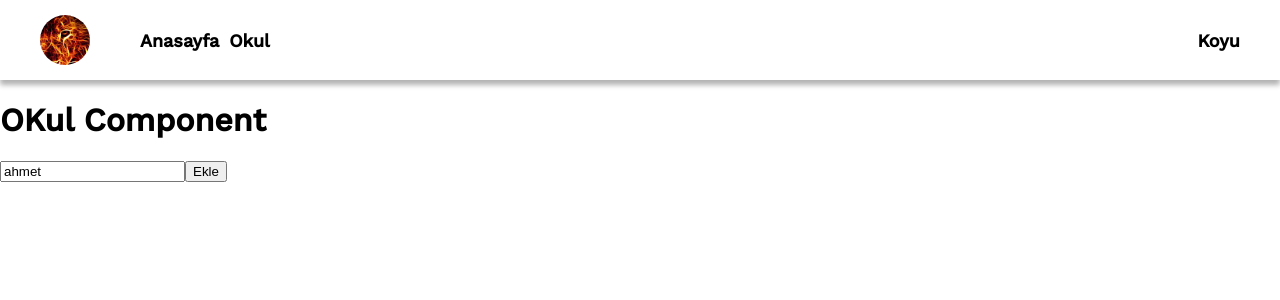
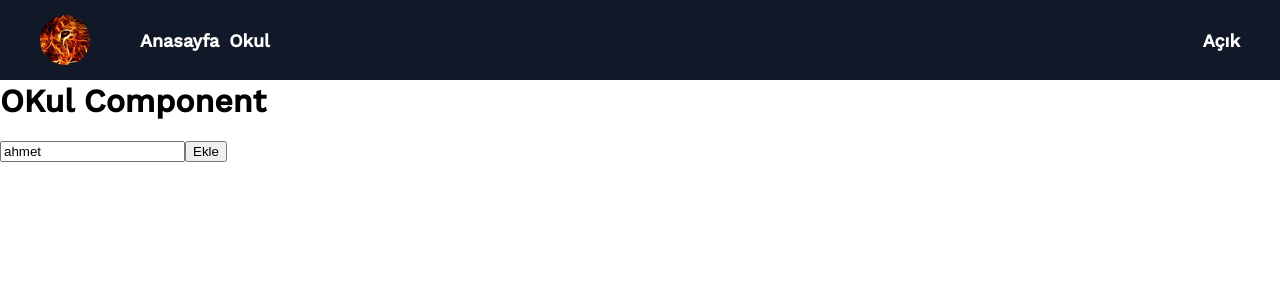
Before and after one commit to Devbatuk/My-Web-Page, a React (Create React App) app: page /okul in a window 1280 px wide. Shown: the top 300 px of the page. Built offline with nearby package versions, Linux system fonts and the light colour scheme.

Commit message:
senkronize tema!

```diff
--- a/src/App.js
+++ b/src/App.js
@@ -1,4 +1,4 @@
-import { Routes, Route, Navigate, useLocation, Link } from "react-router-dom";
+import { Routes, Route, Navigate, useLocation, Link} from "react-router-dom";
 import { useRef, useState } from "react";
 import Okul from "./Pages/Okul";
 import Anasayfa from "./Pages/Anasayfa";
@@ -6,8 +6,19 @@ import Page404 from "./Pages/Page404";
 
 function App() {
 
+  const location = useLocation();
+  localStorage.setItem("location",location.pathname);
+
+  // if(location.pathname != "/anasayfa"){
+  //   console.log("deneme baladad");
+  //   <Navigate to="/anasayfa"/>
+  // }
+
   return (
     <>
+      {window.onload = () =>{
+        <Navigate to={localStorage.getItem("location")}/>
+      }}
       <Routes>
         <Route path="*" element={<Page404 />} />
         <Route path="/" element={<Anasayfa />} />
--- a/src/component/Header.js
+++ b/src/component/Header.js
@@ -10,17 +10,19 @@ export default function Header() {
     const TemaAyarla = () => {
         if (Tema == "dark") {
             setTema("light");
+            localStorage.setItem("siteTema","light");
         } else {
             setTema("dark");
+            localStorage.setItem("siteTema","dark");
         }
     }
 
-    if (Tema == "light") {
+    if (localStorage.getItem("siteTema") == "light") {
         document.body.style.backgroundColor = "#111827";
     }
 
     return (
-        <div className={Tema == "dark" ? "header" : "headerDark"}>
+        <div className={localStorage.getItem("siteTema") == "dark" ? "header" : "headerDark"}>
             <img src={profileFoto} alt="resim bulunamadı" />
             <ul>
                 <li>
@@ -36,7 +38,7 @@ export default function Header() {
             </ul>
 
             <div className="temaButton" onClick={TemaAyarla}>
-                {Tema == "dark" ? "Koyu" : "Açık"}
+                {localStorage.getItem("siteTema") == "dark" ? "Koyu" : "Açık"}
             </div>
         </div>
     )
--- a/src/component/MainContent.js
+++ b/src/component/MainContent.js
@@ -8,13 +8,13 @@ export default function MainContent() {
     const {Tema,setTema} = useContext(Context);
 
     return (
-        <div className={Tema == "light"?"mainDark":"main"}>
+        <div className={localStorage.getItem("siteTema") == "light"?"mainDark":"main"}>
             <div className="maincontent">
                 {/* <img className="batuFoto" style={{width:300 + "px",height:200 + "px"}} src={BatuhanFoto} alt="resim bulunamadı" /> */}
                 <img src={BatuhanFoto} className="batuFoto"></img>
 
                 <div className="mainContent-text">
-                    <p className={Tema == "light"?"textDark":"text"}>
+                    <p className={localStorage.getItem("siteTema") == "light"?"textDark":"text"}>
                         Merhaba, ben Batuhan. 16 yaşındayım, Nevzat Ayaz Anadolu Lisesinde 10.sınıf öğrencisiyim. Yazılım sektörüne ilk olarak
                         2020 yılında adım attım. Yazılıma C# öğrenerek başladım daha sonrasında Cpp, Java dillerinde kısa bir tecrübem oldu. Yaklaşık bir yıl önce
                         Html öğrenerek web tarafına ilk adımımı atmış oldum. Kendimi bu dilde geliştirdikten sonra Css ve Javascripte de gelişmeye ve yeni şeyler
--- a/src/component/OkulContent.js
+++ b/src/component/OkulContent.js
@@ -32,13 +32,15 @@ export default function OkulContent() {
     //     butonRef.current.disabled = false;
     // }
 
-    if (Tema == "light") {
-        document.body.style.backgroundColor = "white";
-    }
+    // if (localStorage.getItem("siteTema") == "light") {
+    //     document.body.style.backgroundColor = "dark";
+    // } else{
+    //     document.body.style.backgroundColor = "light";
+    // }
 
     return (
-        <div>
-            <h1>OKul Component</h1>
+        <div className={localStorage.getItem("siteTema") == "light"?"okulContentDark":"okulContent"}>
+            <h1 style={{marginTop:0}}>OKul Component</h1>
             <form onSubmit={submitHandle} id="deneme">
                 <input ref={inputRef} type="text" value={Todo} onChange={e => setTodo(e.target.value)} />
                 <button ref={butonRef} type="submit">Ekle</button>
--- a/src/style.scss
+++ b/src/style.scss
@@ -357,3 +357,19 @@ body {
         border: none;
     }
 }
+
+//------------------------------------------------------------------------------------------------------------------------------------------------------------------------------------------------
+// PAGES OKUL
+//------------------------------------------------------------------------------------------------------------------------------------------------------------------------------------------------
+
+.okulContent{
+    background-color: white;
+}
+
+.okulContentDark{
+    background-color: $DarkThemeBackgraundColor;
+
+    & h1{
+        color: white;
+    }
+}
```
